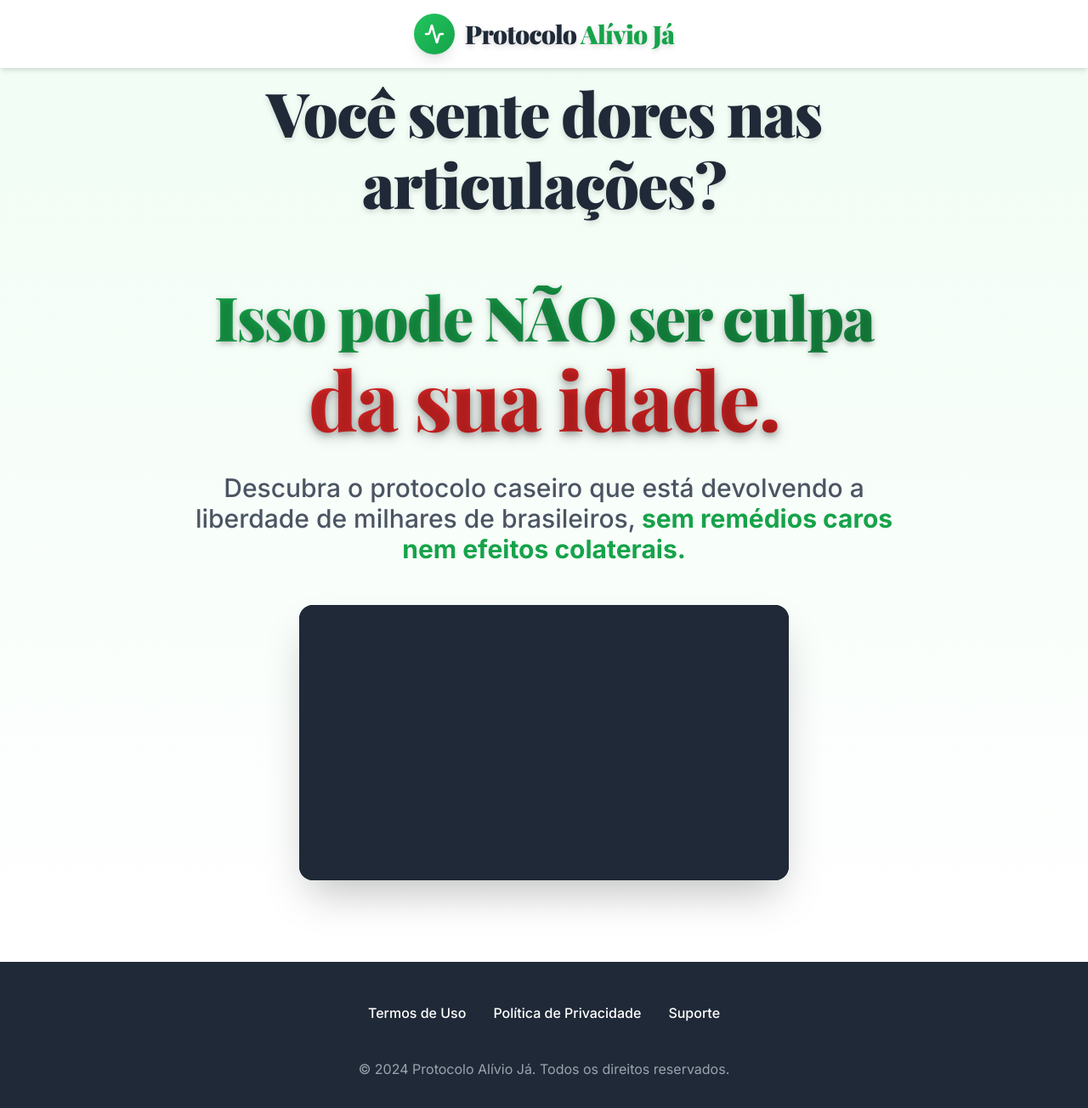
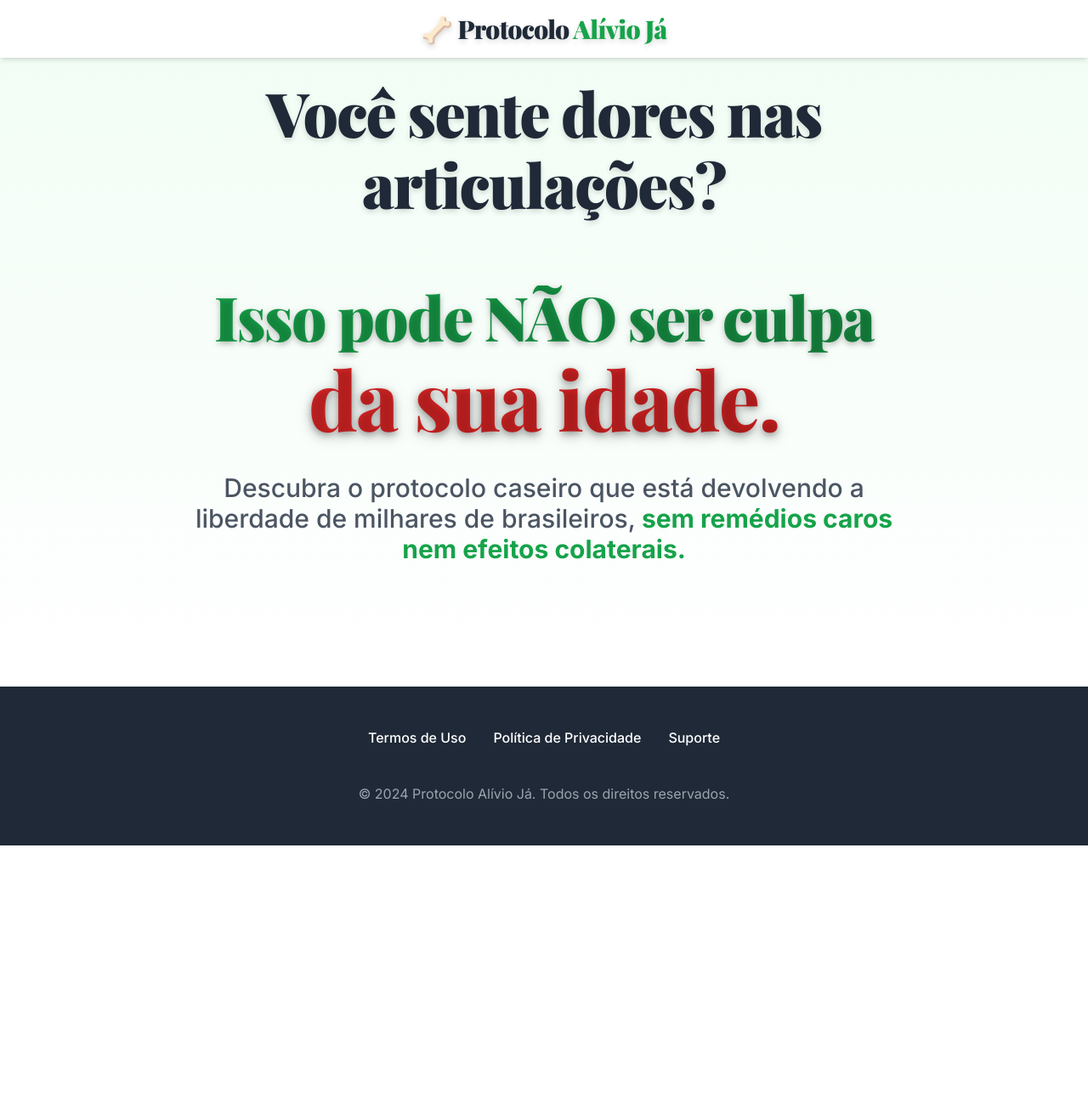
Before and after one commit to thefast30/protocolo, a React (Vite) app: page / in a window 1280 px wide. Shown: the top 1304 px of the page at 85% size. After the commit the page ends 995 px from the top, so only its background shows below. Built offline with nearby package versions, Linux system fonts and the light colour scheme.

Commit message:
Corrigir posição da VSL e remover imagem

```diff
--- a/src/App.tsx
+++ b/src/App.tsx
@@ -26,14 +26,9 @@
       {/* Header Fixo */}
       <header className="fixed top-0 left-0 right-0 bg-white shadow-md z-50 py-3 md:py-4">
         <div className="container mx-auto px-4 flex justify-center items-center">
-          <div className="flex items-center space-x-3">
-            <div className="flex items-center justify-center w-10 h-10 md:w-12 md:h-12 bg-gradient-to-br from-green-500 to-green-600 rounded-full shadow-lg">
-              <Activity className="w-5 h-5 md:w-6 md:h-6 text-white" strokeWidth={2.5} />
-            </div>
           <h1 className="text-xl md:text-2xl lg:text-3xl font-black text-gray-800 font-playfair tracking-tight">
-              Protocolo <span className="text-green-600">Alívio Já</span>
+            🦴 Protocolo <span className="text-green-600">Alívio Já</span>
           </h1>
-          </div>
         </div>
       </header>
 
@@ -56,22 +51,17 @@
             <strong className="text-green-600 font-bold"> sem remédios caros nem efeitos colaterais.</strong>
           </p>
 
-          {/* Video Player Embed */}
-          <div className="max-w-sm sm:max-w-md md:max-w-lg lg:max-w-xl mx-auto mb-10 md:mb-12">
-            <div className="bg-gray-900 rounded-2xl overflow-hidden shadow-2xl">
-              <div className="aspect-video bg-gray-800 flex items-center justify-center relative rounded-2xl overflow-hidden">
+          {/* VSL Player */}
+          <div className="max-w-sm mx-auto mb-10 md:mb-12">
             <vturb-smartplayer
               id="vid-6877d2e30fe8209acf4cca58"
               style={{
                 display: 'block',
                 margin: '0 auto',
                 width: '100%',
-                    height: '100%',
-                    borderRadius: '16px'
+                maxWidth: '400px'
               }}
             />
-              </div>
-            </div>
           </div>
 
           {showButton && (
```
Lines whose indentation alone changed are shown as unchanged.
